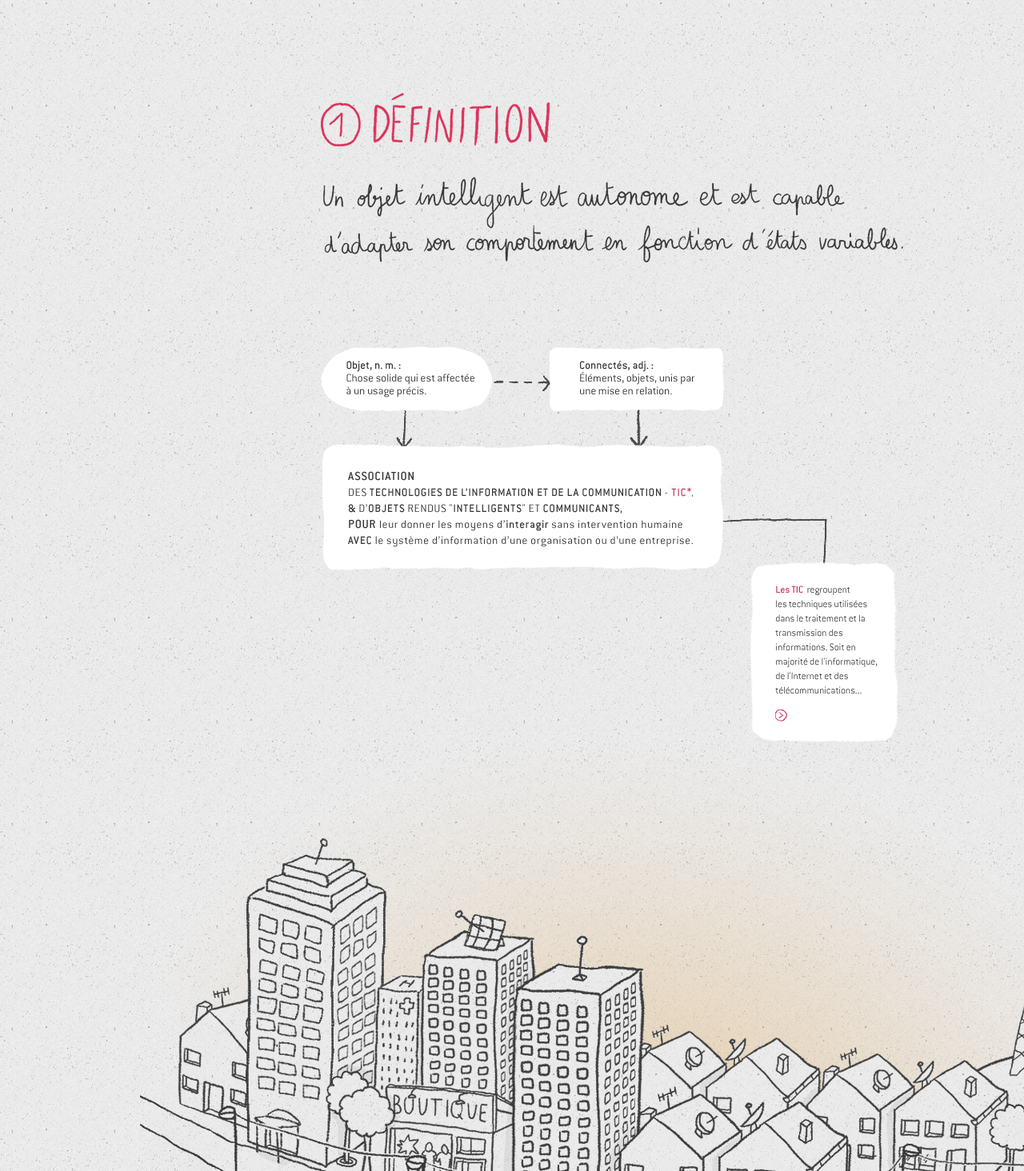
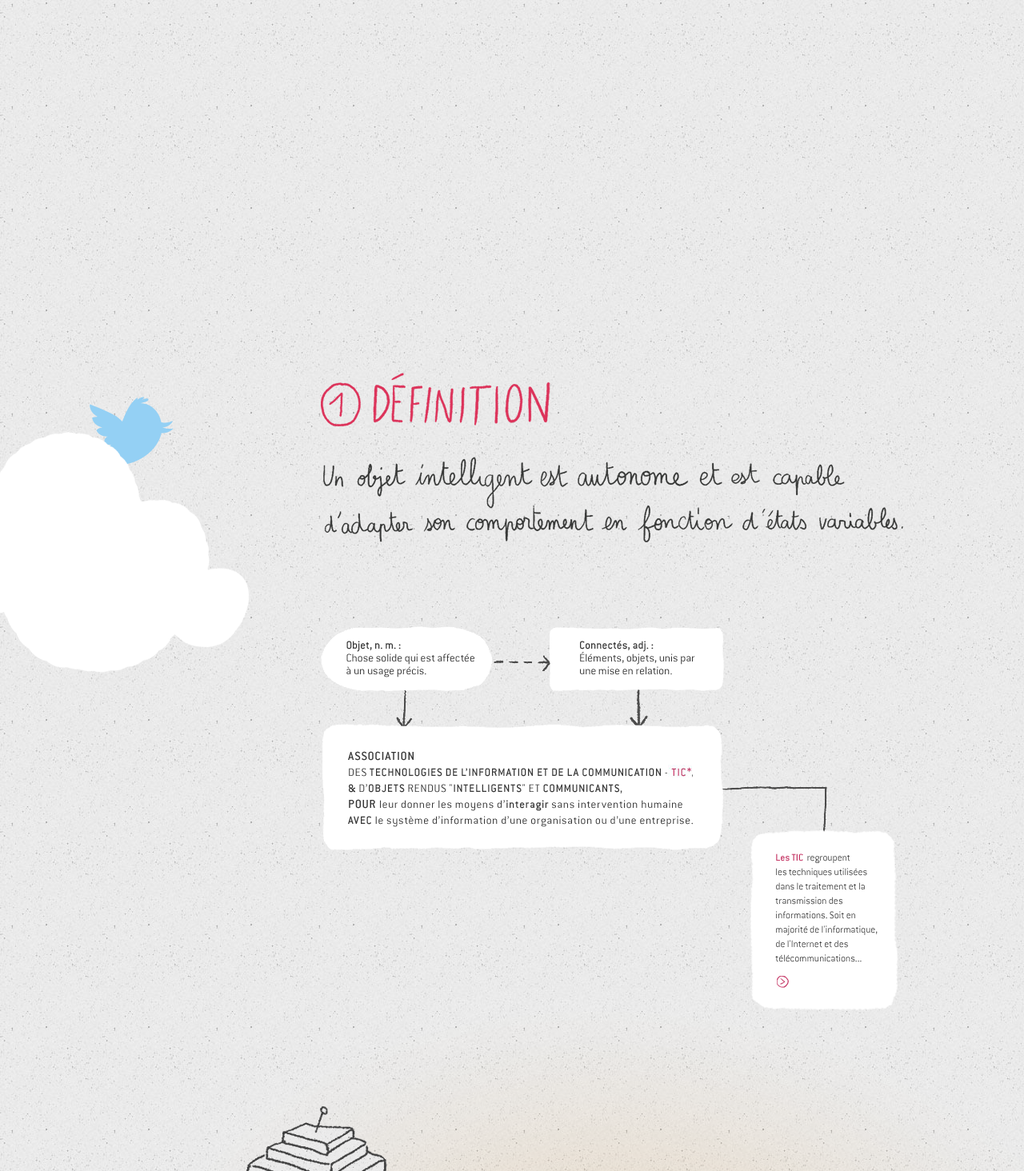
Before and after one commit to VivienCormier/Webquest, a plain HTML site: page index.html in a window 1280 px wide. Shown: the part 784-2248 px from the top of the page at 80% size. Drawn offline with Linux system fonts and the light colour scheme.

Commit message:
petit commit de pd

```diff
--- a/css/style.css
+++ b/css/style.css
@@ -22,6 +22,18 @@ html, body, #content-wrapper, #header{
 }
 
 /* PARTIE DEFINITION */
+
+
+/* ILLUSTRATION DE GAUCHE */
+#definition-left{
+	float:left;
+}
+
+#nuage-twitter{
+	position: relative;
+	left: -230px;
+	top: 380px;
+}
 
 /* div image definition 1 manuscrite */
 #definition1-title{
@@ -50,7 +62,7 @@ html, body, #content-wrapper, #header{
 /* image définition tic */
 #texte-definition1-tic img{
 	float:left;
-	margin-top:120px;
+	margin-top:105px;
 	margin-left:-5px;
 	position:relative;
 	z-index:-1;
@@ -64,7 +76,21 @@ html, body, #content-wrapper, #header{
 #tic-link:hover{
 	cursor:pointer;
 }
-/* fin div iamge définition association et tic */
+/* image cliquable pour lien vers PLUS TIC */
+#more-tic-link{
+	top: 235px;
+	left: -150px;
+}
+#more-tic-link:hover{
+	cursor:pointer;
+}
+/* FIN DIV IMAGE DEFINTION ET TIC */
+
+
+
+
+/* FIN PARTIE DEFINITION */
+
 
 /* illustration de définition 1 */
 #illustration-definition1{
--- a/index.html
+++ b/index.html
@@ -23,6 +23,11 @@
 
     <div id="definition-wrapper">
 
+
+        <div id="definition-left">
+			<img id="nuage-twitter" src="res/nuage_4.png" />
+        </div>
+        <div id="definition-middle">
             <!-- Image 1 definition avec def manuscrite -->
             <div id="definition1-title">
                 <img src="res/partie-1/titre-1.png" />
@@ -40,6 +45,7 @@
                 <!-- Images info TIC-->
                 <div id="texte-definition1-tic">
                     <img src="res/partie-1/definition_tic.png" />
+                    <img id="more-tic-link" src="res/partie-1/bnt_lien_tic.png" />
                 </div>
             </div>
 
@@ -49,6 +55,7 @@
             <div id="illustration-definition1">
                 <img src="res/partie-1/illustration.png" />
             </div>
+       	</div>
 
     </div>
 
@@ -57,6 +64,9 @@ $(document).ready(function(e) {
     $("#tic-link").click(function(e) {
         alert("tu as cliqué sur tic");
     });
+	$("#more-tic-link").click(function(e) {
+        alert("tu as cliqué sur more tic");
+    });
 });
 </script>
 </div>
```
Lines whose indentation alone changed are shown as unchanged.
